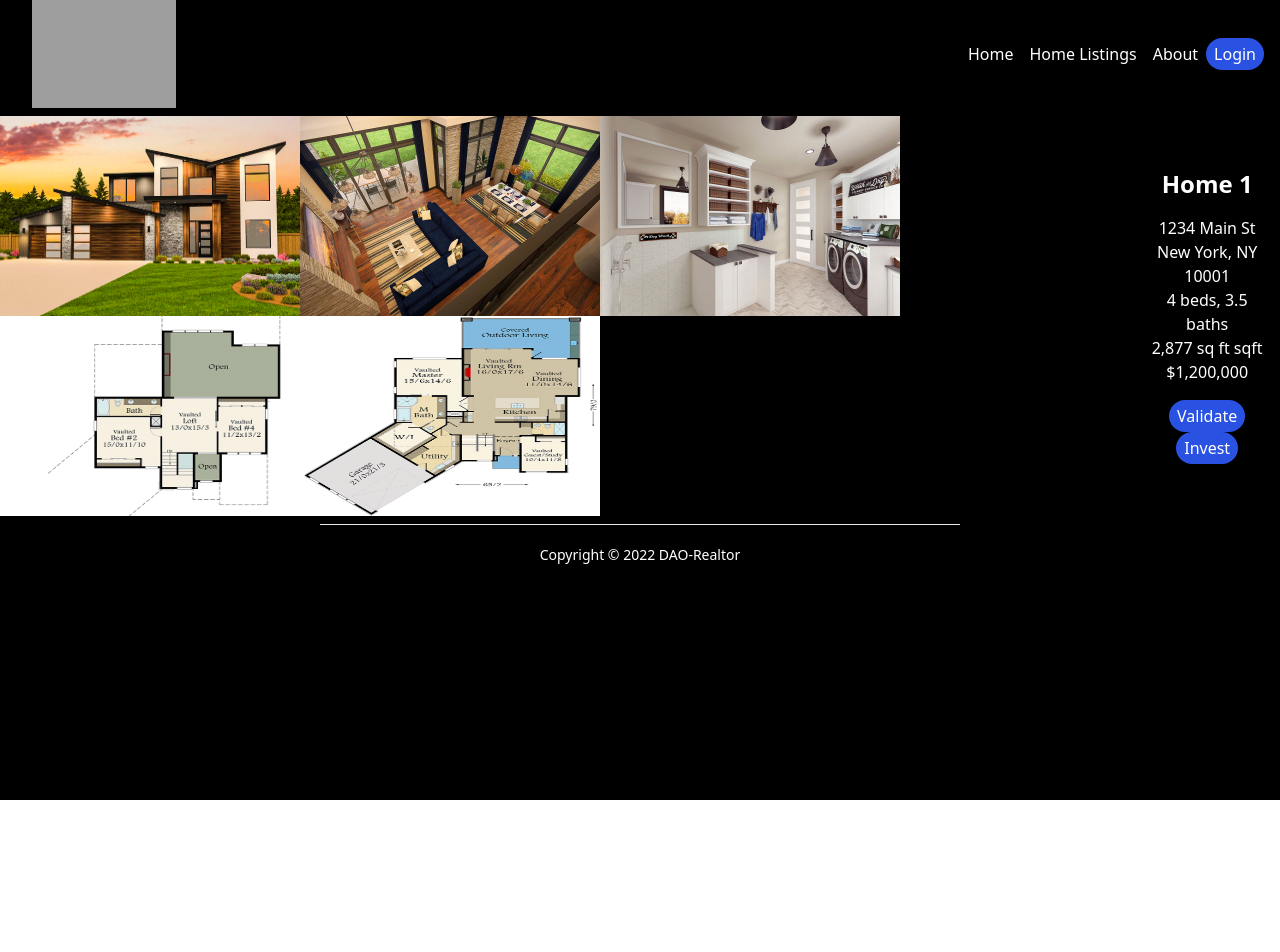
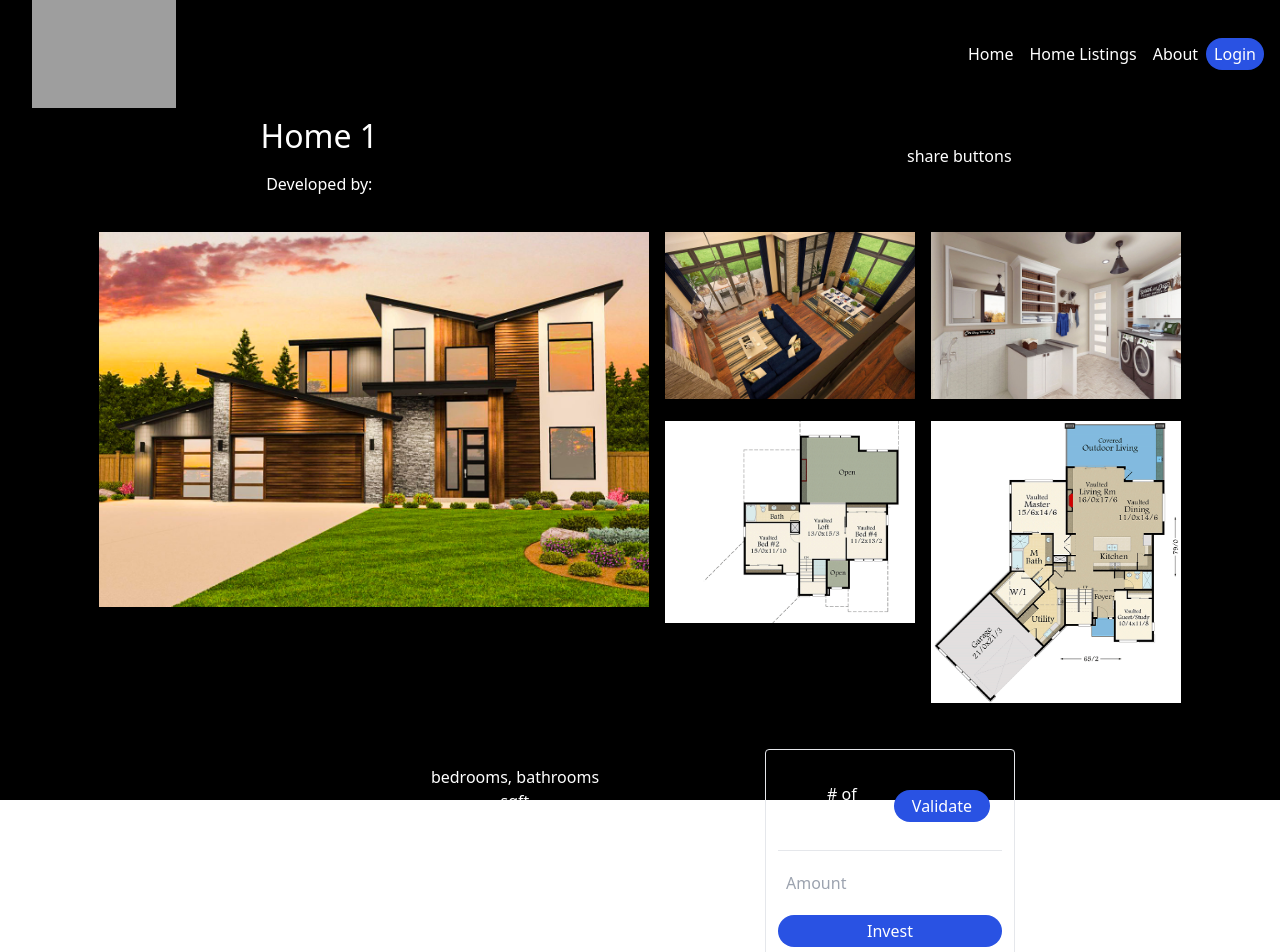
Before and after one commit to dtobi59/dao-realtor, a Next.js app in the folder client/: page /homelistings/0 in a window 1280 px wide. Shown: the top 952 px of the page. Before the commit the page ends 800 px from the top, so only its background shows below. Built offline with nearby package versions, Linux system fonts and the light colour scheme; grey boxes are pictures that could not be loaded.

Commit message:
design listing page

```diff
--- /dev/null
+++ b/client/components/ListingDetails.jsx
@@ -0,0 +1,41 @@
+import ListingHeading from "./ListingHeading";
+
+export default function ListingDetails({ data }) {
+    return (
+
+        <div className="flex flex-col w-full justify-center py-5 md:flex-row justify-self-auto">
+
+            <div className="max-w-[500px] w-full">
+                <div className="sm:block md:hidden">
+                    <ListingHeading data={data} />
+                </div>
+                <div className="py-4">
+                    <p className="text-center">{data.description.address}</p>
+
+                    <p className="text-center">{data.description.bedrooms} bedrooms, {data.description.bathrooms} bathrooms</p>
+                    <p className="text-center">{data.description.area} sqft</p>
+                    <p className="text-center">${data.price}</p>
+                    <p className="text-center py-5">{data.description.description}</p>
+                </div>
+
+            </div>
+
+            {/*  actions */}
+            <div className="max-w-[250px] w-full border rounded flex flex-col px-3 py-3 justify-center">
+                <div className="text-center items-center  p-3 flex flex-row">
+                    <p># of Validators</p>
+                    <button type="button" className="bg-[#2952e3] my-4 w-1/2 rounded-full cursor-pointer px-2 py-1 hover:bg-[#2546bd]">
+                        Validate
+                    </button>
+                </div>
+                <hr />
+                <div className="py-4">
+                    <input type="number" className="py-1 px-2 w-full mb-4" placeholder="Amount" />
+                    <button type="button" className="bg-[#2952e3] w-full rounded-full cursor-pointer px-2 py-1 hover:bg-[#2546bd]">
+                        Invest
+                    </button>
+                </div>
+            </div>
+        </div>
+    )
+}
--- /dev/null
+++ b/client/components/ListingHeading.jsx
@@ -0,0 +1,20 @@
+
+
+export default function ListingHeading({ data }) {
+    return (
+        <div className="flex flex-row justify-around items-center pb-2">
+            <div className="flex flex-col items-center px-8">
+
+                <div className="text-[32px] py-1">
+                    {data.title}
+                </div>
+                <div className="py-2">
+                    Developed by:
+                </div>
+            </div>
+            <div className="px-10">
+                share buttons
+            </div>
+        </div>
+    )
+}
--- /dev/null
+++ b/client/components/ListingImages.jsx
@@ -0,0 +1,43 @@
+import Image from "next/image";
+
+function importAll(r) {
+    let images = {};
+    r.keys().map((item, index) => {
+        return (images[item.replace("./", "")] = r(item));
+    });
+    return images;
+}
+
+const images = importAll(
+    require.context("../assets/images", false, /\.(png|jpe?g|svg|gif)$/)
+);
+
+export default function ListingImages({ id, data }) {
+    const frontImg = `home_front_${id}.jpeg`;
+    const interiorImg = `home_interior_${id}.jpeg`;
+    const bathImg = `home_bath_${id}.jpeg`;
+    const floorplanImg = `home_floorplan_${id}.jpeg`;
+    const floorplanAImg = `home_floorplan_${id}a.jpeg`;
+
+    return (
+        <div className="flex flex-col justify-center gap-4 px-3 py-5 md:flex-row">
+            <div className="md:max-w-[550px] w-full">
+                <Image objectFit="cover" src={images[frontImg]} alt={data.title} />
+            </div>
+            <div className="grid grid-cols-4 gap-4 place-content-center md:grid-cols-2">
+                <div className="md:max-w-[250px] h-[150px]">
+                    <Image objectFit="cover" src={images[interiorImg]} alt={data.title} />
+                </div>
+                <div className="max-w-[250px]">
+                    <Image objectFit="cover" src={images[bathImg]} alt={data.title} />
+                </div>
+                <div className="max-w-[250px]">
+                    <Image objectFit="cover" src={images[floorplanImg]} alt={data.title} />
+                </div>
+                <div className="max-w-[250px]">
+                    <Image objectFit="cover" src={images[floorplanAImg]} alt={data.title} />
+                </div>
+            </div>
+        </div>
+    )
+}
--- a/client/pages/homelistings/[id].jsx
+++ b/client/pages/homelistings/[id].jsx
@@ -1,76 +1,24 @@
-import Head from "next/head";
-import Image from "next/image";
+
 import { homes } from "../../assets/data/homes.json";
 import { Layout } from "../../components";
-
-function importAll(r) {
-    let images = {};
-    r.keys().map((item, index) => {
-        return (images[item.replace("./", "")] = r(item));
-    });
-    return images;
-}
-
-const images = importAll(
-    require.context("../../assets/images", false, /\.(png|jpe?g|svg|gif)$/)
-);
+import Header from "../../components/Header";
+import ListingDetails from "../../components/ListingDetails";
+import ListingHeading from "../../components/ListingHeading";
+import ListingImages from "../../components/ListingImages";
 
 export default function HomeListing({ data, id }) {
-    const frontImg = `home_front_${id}.jpeg`;
-    const interiorImg = `home_interior_${id}.jpeg`;
-    const bathImg = `home_bath_${id}.jpeg`;
-    const floorplanImg = `home_floorplan_${id}.jpeg`;
-    const floorplanAImg = `home_floorplan_${id}a.jpeg`;
 
     return (
-        <div className="bg-black min-h-screen">
-            <Head>
-                <title>DAO-REALTOR</title>
-                <meta name="description" content="Generated by create next app" />
-                <link rel="icon" href="/favicon.ico" />
-            </Head>
-
-            <div className="bg-black min-h-screen items-center justify-center text-white">
-                <Layout>
-                    <div className="pb-5">
-                        <div className="container flex flex-col items-center justify-center">
-                            <div className="flex flex-row items-center justify-center py-2">
-                                <div className="flex flex-wrap">
-                                    <Image src={images[frontImg]} width={300} height={200} alt={data.title} />
-                                    <Image src={images[interiorImg]} width={300} height={200} alt={data.title} />
-                                    <Image src={images[bathImg]} width={300} height={200} alt={data.title} />
-                                    <Image src={images[floorplanImg]} width={300} height={200} alt={data.title} />
-                                    <Image src={images[floorplanAImg]} width={300} height={200} alt={data.title} />
-                                </div>
-                                <div className="flex flex-col items-center justify-center px-4 py-4">
-                                    <h2 className="text-2xl font-bold text-center">{data.title}</h2>
-                                    <div className="py-4">
-                                        <p className="text-center">{data.address}</p>
-                                        <p className="text-center">{data.city}, {data.state} {data.zip}</p>
-                                        <p className="text-center">{data.beds} beds, {data.baths} baths</p>
-                                        <p className="text-center">{data.area} sqft</p>
-                                        <p className="text-center">{data.price}</p>
-                                    </div>
-                                    <div>
-                                        <button type="button" className="bg-[#2952e3] block rounded-full cursor-pointer px-2 py-1 hover:bg-[#2546bd]">
-                                            Validate
-                                        </button>
-                                    </div>
-                                    <div>
-                                        <button type="button" className="bg-[#2952e3] block rounded-full cursor-pointer px-2 py-1 hover:bg-[#2546bd]">
-                                            Invest
-                                        </button>
-                                    </div>
-                                </div>
-                            </div>
-                            <hr className="bg-gray-400 border-t w-1/2" />
-                        </div>
-                    </div>
-
-
-                </Layout>
+        <Layout>
+            <Header title={data.title} description={data.description.description} />
+            <div className="flex flex-row sm:flex-col min-w-screen justify-self-auto justify-center w-full">
+                <div className="md:block sm:hidden">
+                    <ListingHeading data={data} />
+                </div>
+                <ListingImages id={id} data={data} />
+                <ListingDetails data={data} />
             </div>
-        </div>
+        </Layout>
     );
 }
 
```
